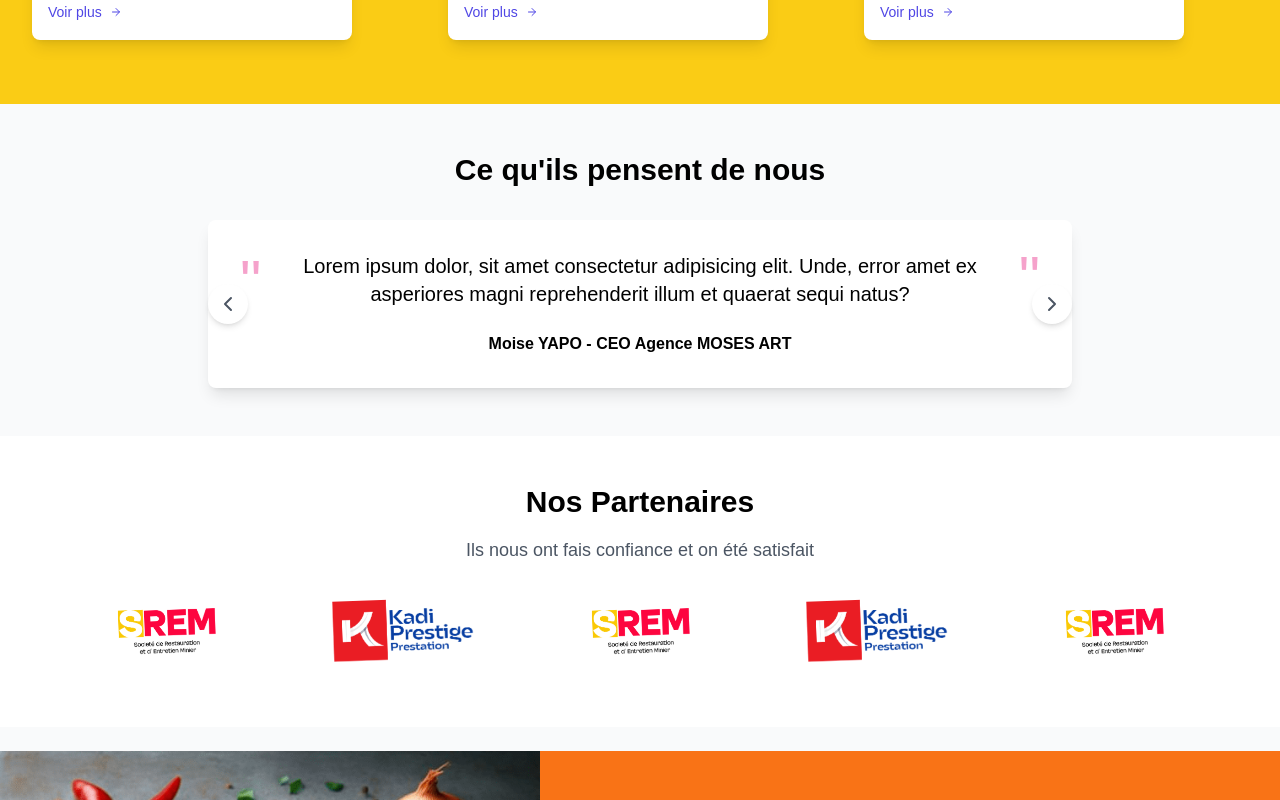
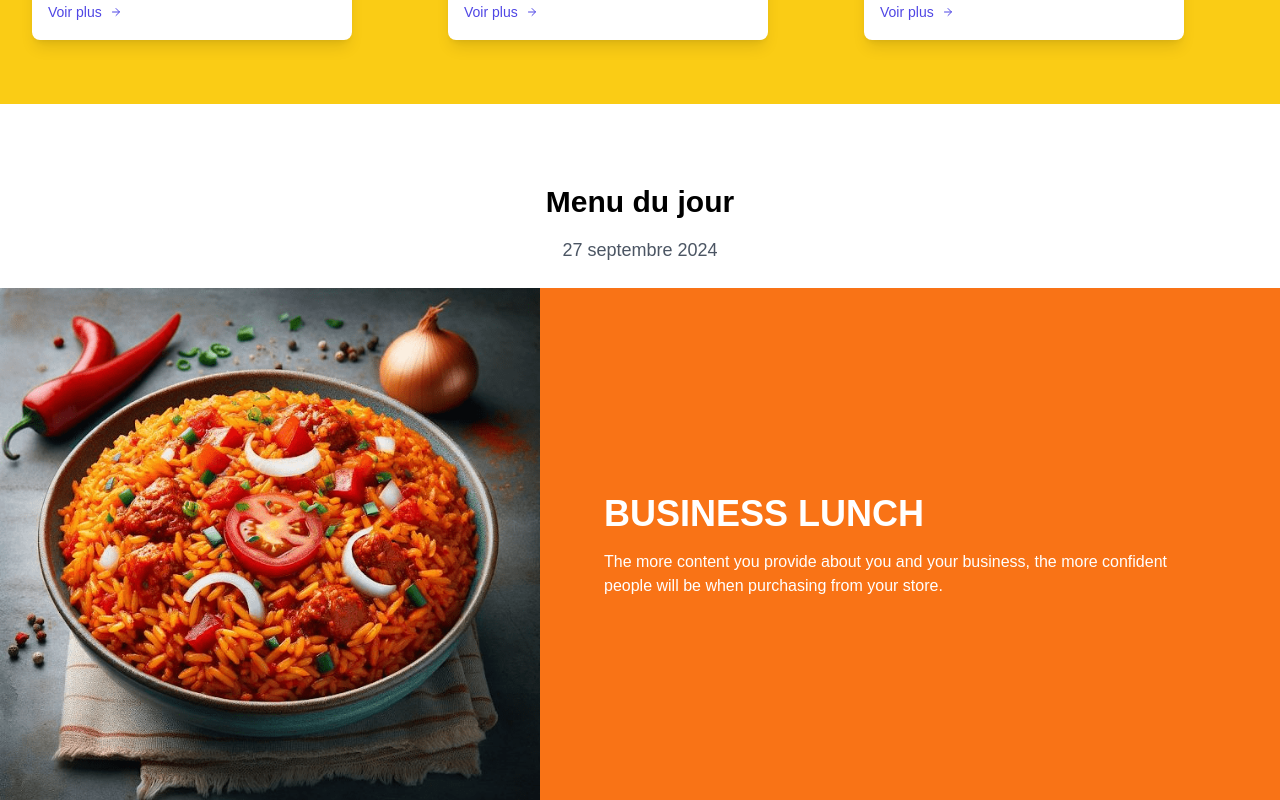
Before and after one commit to Paco225/srem, a Next.js app: page / in a window 1280 px wide. Shown: the part 1680-2480 px from the top of the page. Built offline with nearby package versions, Linux system fonts and the light colour scheme.

Commit message:
nouvelle mise à jour

```diff
--- a/app/components/Menu.jsx
+++ b/app/components/Menu.jsx
@@ -5,7 +5,6 @@ import Image from 'next/image'
 import { motion } from 'framer-motion'
 import Rice from '../public/Rice.png'
 
-// Liste JSON dynamique pour les sections
 const sections = [
   {
     title: 'BUSINESS LUNCH',
@@ -28,8 +27,47 @@ const sections = [
     image: Rice,
     bgColor: 'bg-blue-600',
   },
+]
 
-]
+const textAnimation = {
+  initial: { opacity: 0, y: 50, scale: 0.9 },
+  whileInView: {
+    opacity: 1,
+    y: 0,
+    scale: 1,
+    transition: {
+      type: "faded",
+      stiffness: 120,
+      damping: 20,
+      duration: 1,
+    },
+  },
+}
+
+const MenuDuJour = () => {
+  const [currentDate, setCurrentDate] = useState("");
+
+  useEffect(() => {
+    const today = new Date();
+    const options = { year: 'numeric', month: 'long', day: 'numeric' };
+    setCurrentDate(today.toLocaleDateString('fr-FR', options));
+  }, []);
+
+  return (
+    <motion.div
+      variants={textAnimation}
+      initial="initial"
+      whileInView="whileInView"
+      viewport={{ once: true }}
+      className="max-w-4xl mx-auto text-center mt-8"
+    >
+      <h2 className="text-3xl font-bold mb-4">Menu du jour</h2>
+      <p className="text-lg text-gray-600 mb-6">
+        {currentDate}
+      </p>
+    </motion.div>
+  );
+};
 
 export default function BusinessLunch() {
   const [isVisible, setIsVisible] = useState(false)
@@ -39,7 +77,9 @@ export default function BusinessLunch() {
   }, [])
 
   return (
-    <div className="flex flex-col my-6">
+    <div className="flex flex-col my-6  pt-6">
+      <MenuDuJour /> {/* Ajout du composant MenuDuJour ici */}
+
       {sections.map((section, index) => (
         <motion.div
           key={index}
--- a/app/layout.js
+++ b/app/layout.js
@@ -14,7 +14,7 @@ export default function RootLayout({ children }) {
   return (
     <html lang="en">
       <WhatsAppButton />
-      <body className="bg-gray-50">
+      <body className="bg-white">
         <Navbar />
         <Hero />
         {children}
--- a/app/page.jsx
+++ b/app/page.jsx
@@ -15,9 +15,9 @@ export default function Home() {
     <>
        <BentoSection />
        <Service />
+       <BusinessLunch/>
        <TestimonialCarousel />
        <Partner />
-       <BusinessLunch/>
        <TourList />
        <Newsletter />
     </>
```
